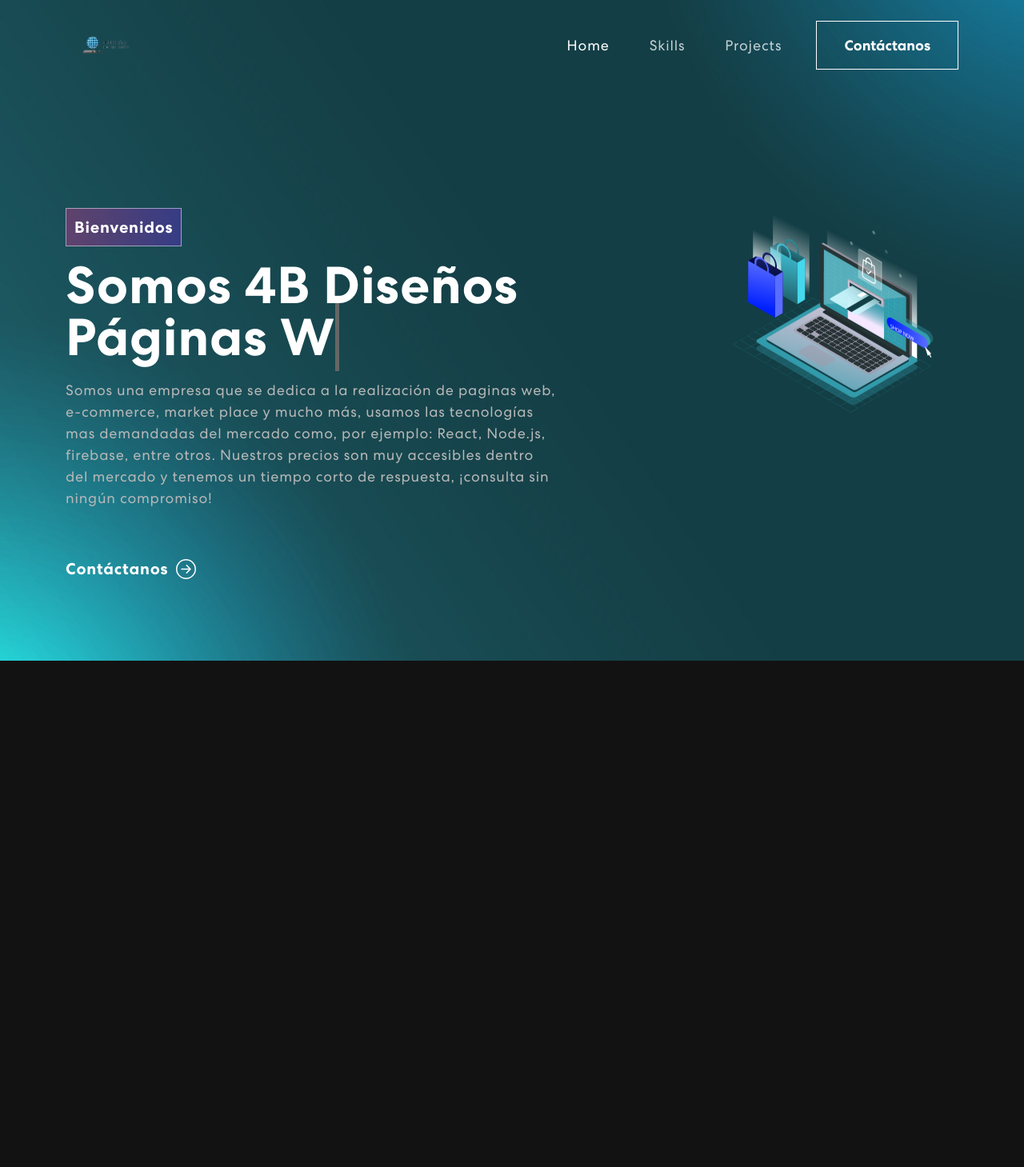
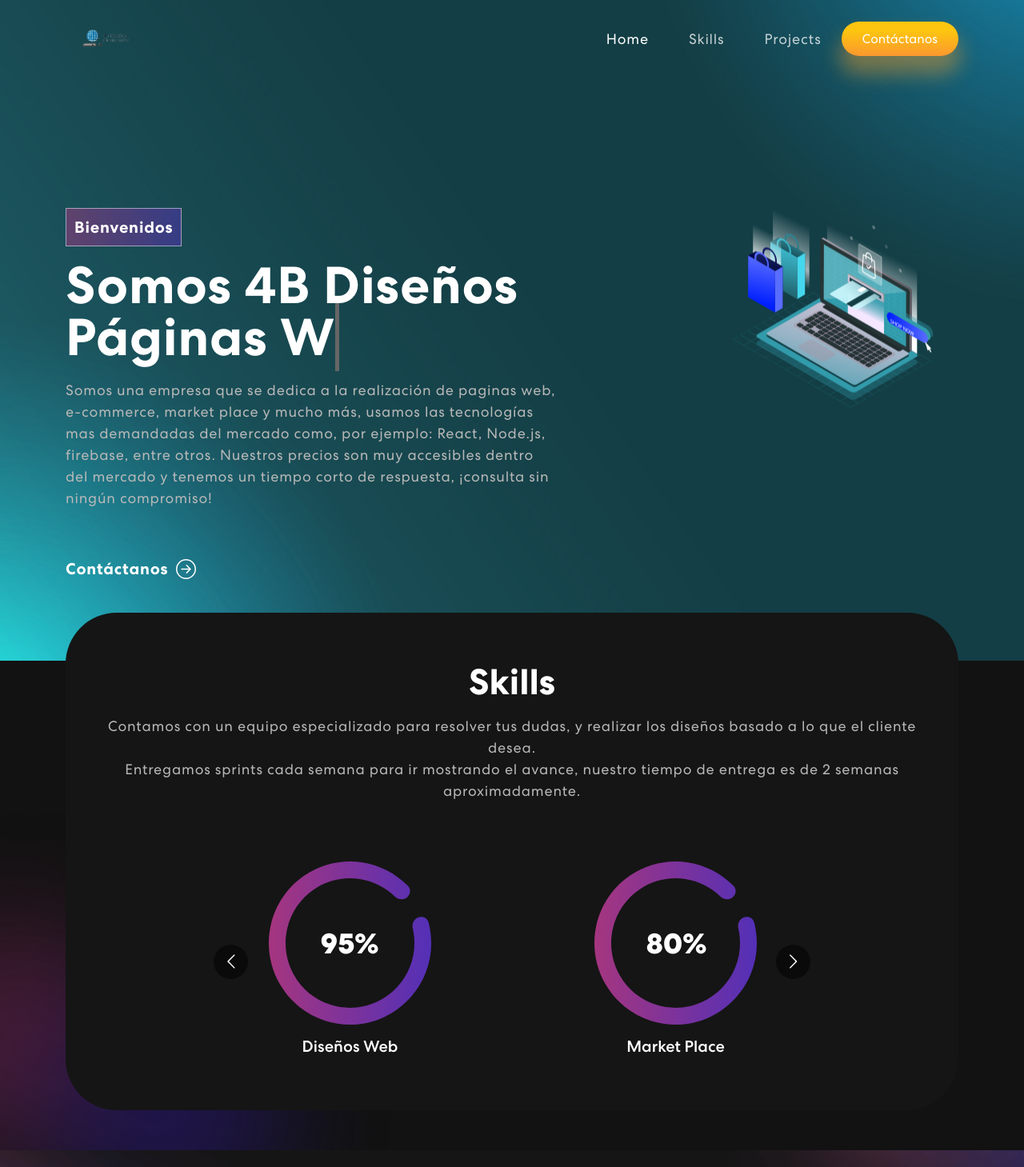
Before and after one commit to 4Bprograming/Portfolio, a React (Create React App) app: page / in a window 1280 px wide. Shown: the top 1459 px of the page at 80% size. Before the commit the page ends 826 px from the top, so only its background shows below. Built offline with nearby package versions, Linux system fonts and the light colour scheme; the HTML template or start-up script is replaced by a standard one.

Commit message:
navbary footer skills

```diff
--- a/src/App.css
+++ b/src/App.css
@@ -92,7 +92,7 @@
 }
 nav.navbar.scrolled {
   padding: 0px 0;
-  background-color: #121212;
+  background-color: #5c4ce6;
 }
 nav.navbar a.navbar-brand {
     width: 9%;
--- a/src/App.js
+++ b/src/App.js
@@ -3,6 +3,8 @@
 import {  Route, Routes } from "react-router-dom";
 import Landing from './Components/Landing/Landing';
 import Navbar from './Components/Navbar/Navbar'
+import Skills from './Components/Skills/Skills'
+import Footer from './Components/Footer/Footer'
 
 
 
@@ -11,6 +13,8 @@
     <div className="App">
       <Navbar />
       <Landing />
+      <Skills />
+      <Footer />
     </div>
   );
 }
--- /dev/null
+++ b/src/Components/Footer/Footer.jsx
@@ -0,0 +1,26 @@
+import React from 'react'
+import { Container, Row, Col } from "react-bootstrap";
+import logo from '../../assets/4b.png'
+
+function Footer() {
+  return (
+    <footer className="footer">
+    <Container>
+      <Row className="align-items-center">
+        {/* <SuscribeForm /> */}
+        <Col size={12} sm={6}>
+          <img src={logo} alt="Logo" />
+        </Col>
+        <Col size={12} sm={6} className="text-center text-sm-end">
+          <div className="social-icon">
+            {/* acá las redes sociales */}
+          </div>
+          <p> © Copyright 2022. All Rights Reserved 4B programing</p>
+        </Col>
+      </Row>
+    </Container>
+  </footer>
+  )
+}
+
+export default Footer
--- /dev/null
+++ b/src/Components/Navbar/Navbar.css
@@ -0,0 +1,22 @@
+.button-contact{
+    background: linear-gradient(180deg, #fdc50f 26.71%, #fb982f 99.36%);
+    box-shadow: 0px 20px 24px 3px rgba(251, 161, 40, 0.42);
+    border-radius: 34px;
+    border: none;
+    color: white;
+    font-size: 16px;
+    padding: 11px 26px 11px 26px;
+  }
+
+  .button-contact:hover {
+    background: white;
+    cursor: pointer;
+    border: 1px solid var(--orange);
+    color: var(--orange);
+  }
+  @media screen and (max-width: 480px) {
+    .App {
+      padding: 0.5rem 1rem;
+
+    }
+  }
--- a/src/Components/Navbar/Navbar.jsx
+++ b/src/Components/Navbar/Navbar.jsx
@@ -3,6 +3,7 @@
 import logo from '../../assets/4b.png';
 import { HashLink } from "react-router-hash-link";
 import { BrowserRouter as Router } from "react-router-dom";
+import './Navbar.css'
 
 const NavBar = () => {
   const [activeLink, setActiveLink] = useState("home");
@@ -71,9 +72,9 @@
                   Projects
                 </Nav.Link>
               </Nav>
-              <span className="navbar-text">
+              <span >
                 <HashLink to="#connect">
-                  <button className="vvd">
+                  <button className="button-contact">
                     <span>Contáctanos</span>
                   </button>
                 </HashLink>
--- /dev/null
+++ b/src/Components/Skills/Skills.jsx
@@ -0,0 +1,72 @@
+import React from "react";
+import meter1 from "../../assets/meter1.svg";
+import meter2 from "../../assets/meter2.svg";
+import meter3 from "../../assets/meter3.svg";
+import Carousel from "react-multi-carousel";
+import "react-multi-carousel/lib/styles.css";
+import colorSharp from "../../assets/color-sharp.png";
+
+function Skills() {
+  const responsive = {
+    superLargeDesktop: {
+      // the naming can be any, depends on you.
+      breakpoint: { max: 4000, min: 3000 },
+      items: 5,
+    },
+    desktop: {
+      breakpoint: { max: 3000, min: 1024 },
+      items: 3,
+    },
+    tablet: {
+      breakpoint: { max: 1024, min: 464 },
+      items: 2,
+    },
+    mobile: {
+      breakpoint: { max: 464, min: 0 },
+      items: 1,
+    },
+  };
+  return (
+    <section className="skill" id="skills">
+      <div className="container">
+        <div className="row">
+          <div className="col-12">
+            <div className="skill-bx wow zoomIn">
+              <h2>Skills</h2>
+              <p>
+              Contamos con un equipo especializado para resolver tus dudas, y realizar los diseños basado a lo que el cliente desea.
+              <br></br>
+              Entregamos sprints cada semana para ir mostrando el avance, nuestro tiempo de entrega es de 2 semanas aproximadamente.
+              </p>
+              <Carousel
+                responsive={responsive}
+                infinite={true}
+                className="owl-carousel owl-theme skill-slider"
+              >
+                <div className="item">
+                  <img src={meter1} alt="Image" />
+                  <h5>Diseños Web</h5>
+                </div>
+                <div className="item">
+                  <img src={meter2} alt="Image" />
+                  <h5>Market Place</h5>
+                </div>
+                <div className="item">
+                  <img src={meter3} alt="Image" />
+                  <h5>E-commerce</h5>
+                </div>
+                <div className="item">
+                  <img src={meter1} alt="Image" />
+                  <h5>Front, Back, Base de datos</h5>
+                </div>
+              </Carousel>
+            </div>
+          </div>
+        </div>
+      </div>
+      <img className="background-image-left" src={colorSharp} alt="Image" />
+    </section>
+  );
+}
+
+export default Skills;
```
